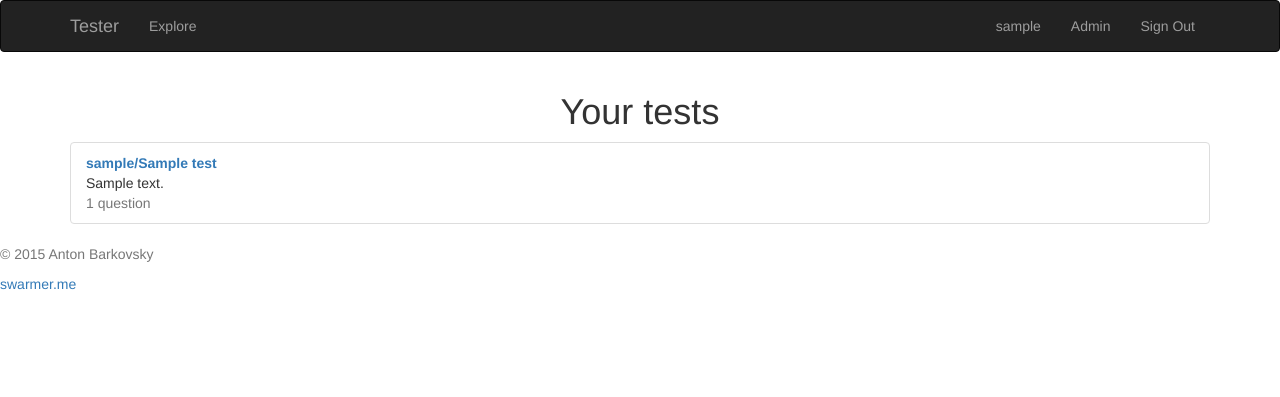
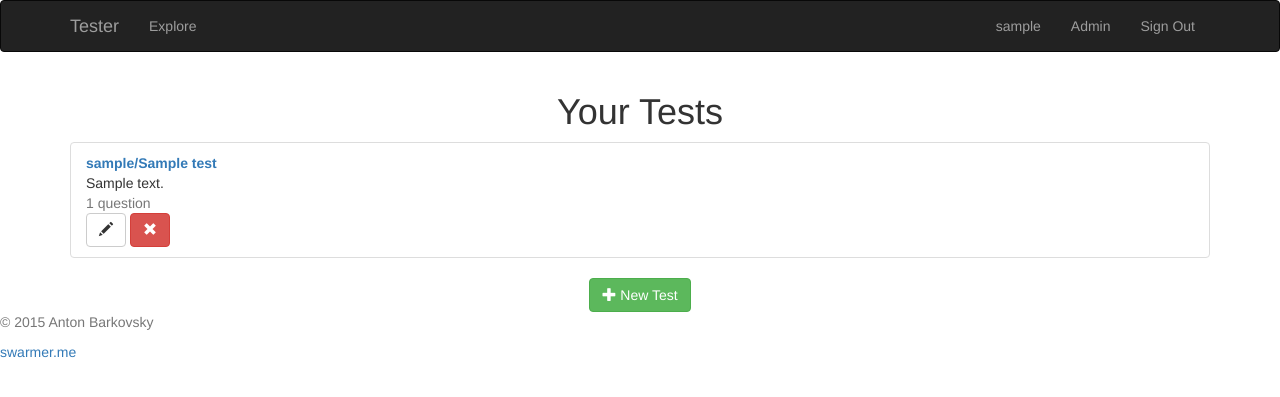
Before and after one commit to swarmer/tester, a Django app: page / in a window 1280 px wide. Shown: the top 397 px of the page. Run offline with Django 3.2, Linux system fonts and the light colour scheme; a user stored in the database is signed in; tables that the repository leaves empty hold one stand-in row (values such as "Sample post"); some libraries are stand-ins or nearby versions.

Commit message:
Add CRUD buttons

```diff
--- a/core/templates/core/index_list.html
+++ b/core/templates/core/index_list.html
@@ -2,12 +2,13 @@
 
 
 {% block content %}
-  <h1 class="text-center header">Your tests</h1>
+  <h1 class="text-center header">Your Tests</h1>
 
   {% if tests %}
     <ul class="list-group">
       {% for test in tests %}
-        <li class="list-group-item">
+        <li class="test-list-item list-group-item">
+          <div>
             <a href="/test/{{ test.owner.username }}/{{ test.name }}/">
               <strong>{{ test.owner.username }}/{{ test.name }}</strong>
             </a>
@@ -15,9 +16,29 @@
             <div class="text-muted">
               {{ test.question_set.count }} question{{ test.question_set.count|pluralize }}
             </div>
+          </div>
+
+          <div class="test-edit-buttons">
+            <a class="btn btn-default"
+                href="/test/{{ test.owner.username }}/{{ test.name }}/edit/">
+              <span class="glyphicon glyphicon-pencil"></span>
+            </a>
+            <a class="btn btn-danger"
+                href="/test/{{ test.owner.username }}/{{ test.name }}/delete/">
+              <span class="glyphicon glyphicon-remove"></span>
+            </a>
+          </div>
         </li>
       {% endfor %}
     </ul>
+
+    <div class="text-center">
+      <a class="btn btn-success"
+          href="/test/new/">
+        <span class="glyphicon glyphicon glyphicon-plus"></span>
+        New Test
+      </a>
+    </div>
   {% else %}
     <p class="text-center">You don't have any tests yet.</p>
   {% endif %}
--- a/core/urls.py
+++ b/core/urls.py
@@ -28,7 +28,11 @@ urlpatterns = [
     # core
     url(r'^$', views.index, name='index'),
     url(r'^explore/$', views.explore, name='explore'),
+
+    url(r'^test/new/$', views.test_new, name='test_new'),
     url(r'^test/([\w-]+)/([\w-]+)/$', views.test, name='test'),
+    url(r'^test/([\w-]+)/([\w-]+)/edit/$', views.test_edit, name='test_edit'),
+    url(r'^test/([\w-]+)/([\w-]+)/delete/$', views.test_delete, name='test_delete'),
 
     # AJAX
     url(r'^miniapi/questions/save_active/$', views.save_active_questions),
--- a/core/views.py
+++ b/core/views.py
@@ -1,4 +1,4 @@
-from django.shortcuts import render, get_object_or_404
+from django.shortcuts import render, get_object_or_404, redirect
 from django.contrib.auth.models import User
 from django.views.decorators.http import require_POST
 from django.http import HttpResponse, HttpResponseBadRequest
@@ -52,6 +52,15 @@ def test(request, username, test_name):
         'questions': questions,
     })
 
+def test_new(request):
+    return render(request, 'core/test_new.html')
+
+def test_edit(request, username, test_name):
+    return render(request, 'core/test_edit.html')
+
+def test_delete(request, username, test_name):
+    return redirect('index')
+
 @require_POST
 def save_active_questions(request):
     if not request.user.is_authenticated():
```
Also changed, not shown: core/static/core/style.css (+29 -0 lines), core/templates/core/test_edit.html (added, +8 -0 lines), core/templates/core/test_new.html (added, +8 -0 lines). Lines whose indentation alone changed are shown as unchanged.
